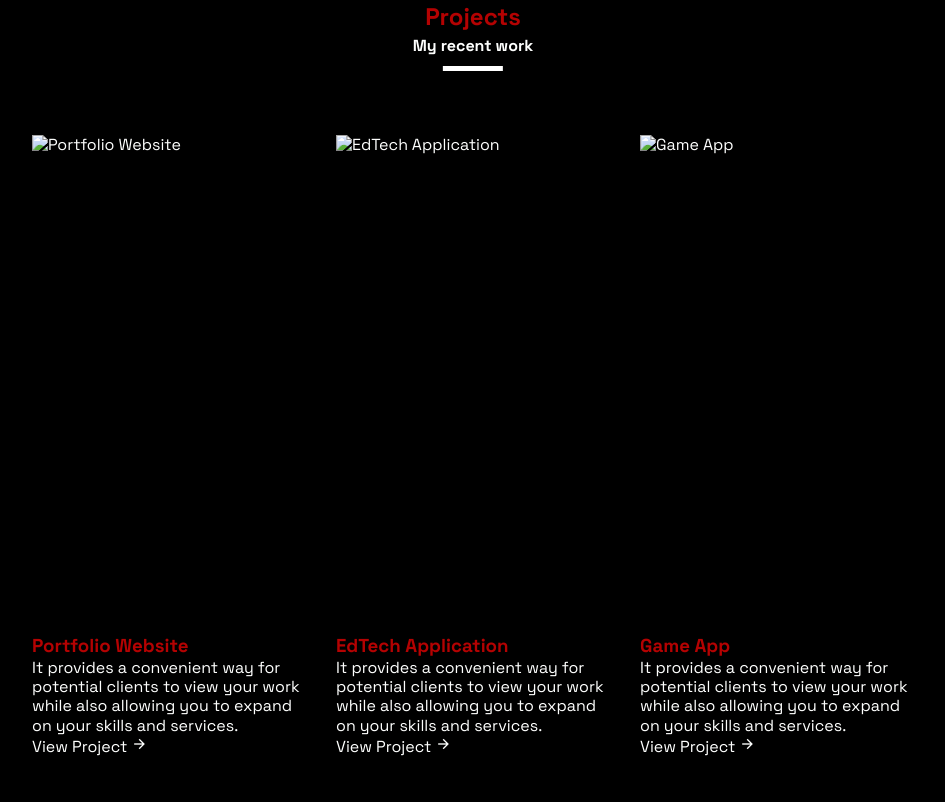
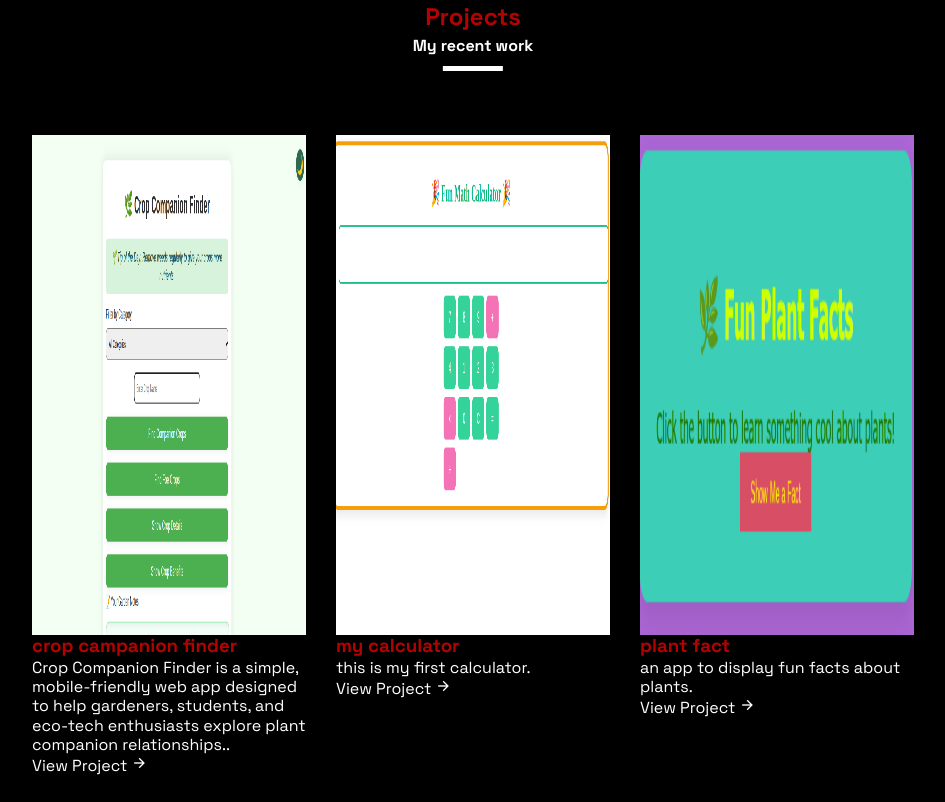
Before and after one commit to shabirnazari/my-website, a plain HTML site: page index.html in a window 1280 px wide. Shown: the part 2567-3369 px from the top of the page, without its empty margins (167-1112 px from the left). Drawn offline with nearby package versions, Linux system fonts and the light colour scheme; a script that the page names is missing.

Commit message:
add projects

```diff
--- a/index.html
+++ b/index.html
@@ -229,29 +229,35 @@
                             <div class="d-grid project__wrapper">
                                 <!--= project 1 =-->
                                 <div class="project__content">
-                                    <img src="assets/img/project1.jpg" alt="Portfolio Website" class="project__img">
-                                    <h3 class="project__title">Portfolio Website</h3>
-                                    <p class="project__description"> It provides a convenient way for potential clients to view your
-                                        work while also allowing you to expand on your skills and services.</p>
-                                    <a href="#" class="project__link">View Project
+                                    <img src="assets/img/choicest fruit llc.png" alt="crop Companion finder" class="project__img">
+                                    <h3 class="project__title">crop campanion finder</h3>
+                                    <p class="project__description"> Crop Companion Finder is a simple, mobile-friendly web app designed to help gardeners, students, and eco-tech enthusiasts explore plant companion relationships..</p>
+                                    <a href="https://choicest-fruit-llc.github.io/crop-companion-finder/" class="project__link">View Project
                                         <i class="ri-arrow-right-line"></i></a>
                                 </div>
                                 <!--= project 2 =-->
                                 <div class="project__content">
-                                    <img src="assets/img/project2.jpg" alt="EdTech Application " class="project__img">
-                                    <h3 class="project__title">EdTech Application</h3>
-                                    <p class="project__description"> It provides a convenient way for potential clients to view your
-                                        work while also allowing you to expand on your skills and services.</p>
-                                    <a href="#" class="project__link">View Project
+                                    <img src="assets/img/my calculator.png" alt="my calculator" class="project__img">
+                                    <h3 class="project__title">my calculator</h3>
+                                    <p class="project__description"> this is my first calculator.</p>
+                                    <a href="https://shabirnazari.github.io/my-calculator/" class="project__link">View Project
                                         <i class="ri-arrow-right-line"></i></a>
                                 </div>
                                 <!--= project 3 =-->
                                 <div class="project__content">
-                                    <img src="assets/img/project3.jpg" alt="Game App" class="project__img">
-                                    <h3 class="project__title">Game App</h3>
-                                    <p class="project__description"> It provides a convenient way for potential clients to view your
-                                        work while also allowing you to expand on your skills and services.</p>
-                                    <a href="#" class="project__link">View Project
+                                    <img src="assets/img/plant facts.png" alt="plant facts" class="project__img">
+                                    <h3 class="project__title">plant fact</h3>
+                                    <p class="project__description"> an app to display fun facts about plants.</p>
+                                    <a href="https://shabirnazari.github.io/plant-facts/" class="project__link">View Project
+                                        <i class="ri-arrow-right-line"></i></a>
+
+                                </div>
+                                <!--= project 4 =-->
+                                <div class="project__content">
+                                    <img src="assets/img/quiz app.png" alt="quiz app" class="project__img">
+                                    <h3 class="project__title">quiz app</h3>
+                                    <p class="project__description"> a simple quiz app.</p>
+                                    <a href="https://shabirnazari.github.io/quiz-app/" class="project__link">View Project
                                         <i class="ri-arrow-right-line"></i></a>
                                 </div>
                             </div>
```
Also changed, not shown: assets/img/choicest fruit llc.png (added), assets/img/my calculator.png (added), assets/img/plant facts.png (added), assets/img/quiz app.png (added).
